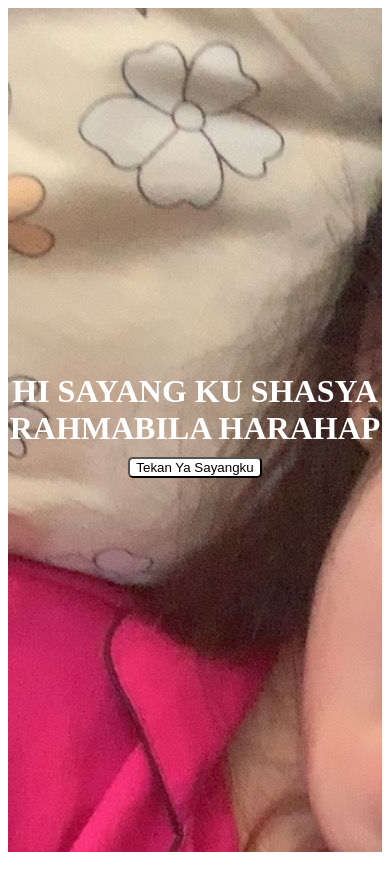
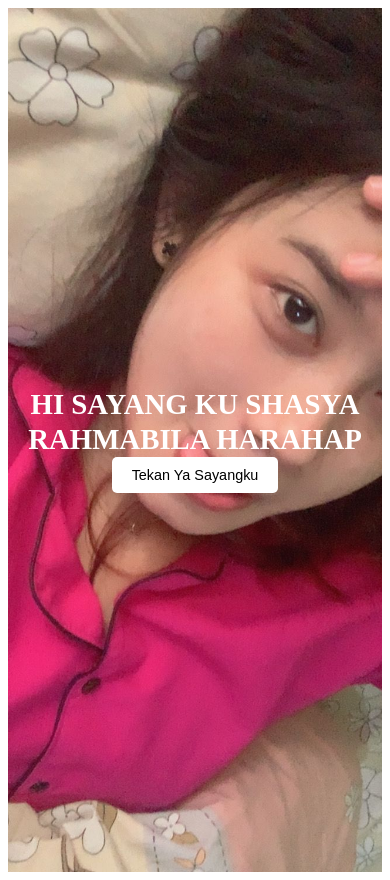
Before and after one commit to Kazaamaaa/sayang, a plain HTML site: page index.html in a window 390 px wide. Drawn offline with Linux system fonts and the light colour scheme.

Commit message:
Update style.css

```diff
--- a/style.css
+++ b/style.css
@@ -1,21 +1,64 @@
 .title {
     display: flex;
-    flex-direction: column; /* Stack items vertically */
+    flex-direction: column;
     justify-content: center;
     align-items: center;
-    background-image: url('sasa.JPG ');
-    background-size: auto;
+    background-image: url('sasa.JPG'); /* Ganti dengan path gambar yang sesuai */
+    background-size: cover;
+    background-position: center;
+    background-repeat: no-repeat;
     color: white;
     text-align: center;
-    height: 100vh; /* Adjust the height based on your design */
+    height: 100vh;
+    padding: 20px;
 }
 
 .title h1 {
-    margin: 0; /* Remove default margin for the text */
+    margin: 0;
+    font-size: 2.5rem;
+    line-height: 1.2;
 }
 
 .title button {
     margin: 10px;
+    padding: 10px 20px;
     background-color: white;
     border-radius: 5px;
+    font-size: 1rem;
+    cursor: pointer;
+    border: none;
+    transition: background-color 0.3s ease;
 }
+
+/* Pastikan tombol tetap di tengah dengan lebar yang sesuai */
+@media (max-width: 768px) {
+    .title h1 {
+        font-size: 1.8rem;
+    }
+
+    .title button {
+        font-size: 0.9rem;
+        width: 100%; /* Memastikan tombol memenuhi lebar parent */
+        max-width: 300px; /* Batas maksimal lebar tombol */
+        margin: 0 auto; /* Menempatkan tombol di tengah dengan margin auto */
+    }
+
+    .title {
+        padding: 10px;
+        height: auto;
+        min-height: 100vh;
+        background-position: center;
+    }
+}
+
+/* Media query untuk desktop */
+@media (min-width: 769px) {
+    .title h1 {
+        font-size: 3rem;
+    }
+
+    .title button {
+        font-size: 1.1rem;
+        max-width: 200px;
+    }
+}
```
